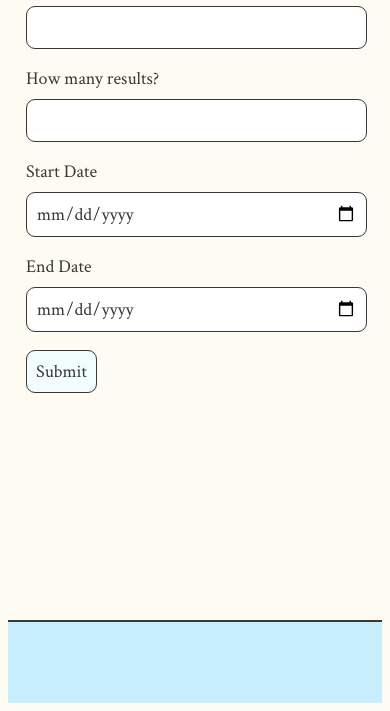
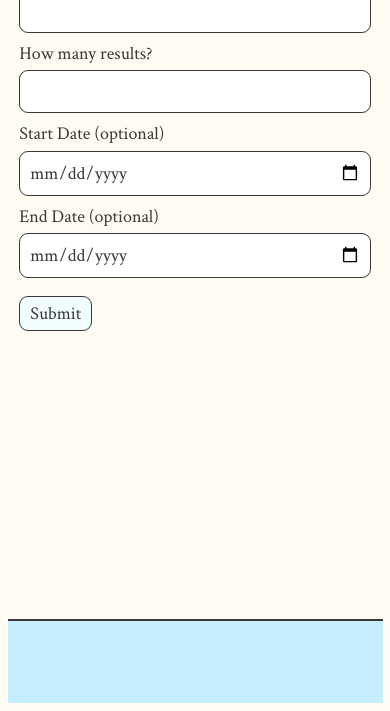
Before and after one commit to caseydean8/NYT-api-search, a plain HTML site: page index.html in a window 390 px wide. Shown: the part 149-860 px from the top of the page. Drawn offline with nearby package versions, Linux system fonts and the light colour scheme.

Commit message:
Added buttons, and media queries for tablets
.card div changed to button for mobile safari compatability.

```diff
--- a/app.js
+++ b/app.js
@@ -36,7 +36,7 @@ const articleDisplay = (results, resultNum) => {
   document.getElementById("form").style.display = "none";
   if (resultNum) results.length = resultNum;
   results.forEach(result => {
-    const card = $("<div>").addClass("card");
+    const card = $("<button>").addClass("card");
     $(card).text(result.headline.main);
     $(card).val(result.web_url);
     $("#card-holder").append(card);
--- a/index.html
+++ b/index.html
@@ -22,9 +22,9 @@
         <input type="text" name="search-term" id="search-term">
         <label for="records">How many results?</label>
         <input type="number" min="1" max="10" name="records" id="records">
-        <label for="start-date">Start Date</label>
+        <label for="start-date">Start Date (optional)</label>
         <input type="date" name="start-date" id="start">
-        <label for="end-date">End Date</label>
+        <label for="end-date">End Date (optional)</label>
         <input type="date" name="end-date" id="end">
         <button id="search" type="submit">Submit</button>
       </form>
--- a/style.css
+++ b/style.css
@@ -1,10 +1,3 @@
-body {
-  background: radial-gradient(
-    circle,
-    rgba(253, 251, 242, 1) 80%,
-    rgba(241, 252, 253, 1) 100%
-  );
-}
 
 .parent {
   display: grid;
@@ -16,7 +9,6 @@ body {
   background: #fdfbf2;
   font-size: 62.5%;
   font-family: "Crimson Text", serif;
-  /* max-width: 768px; */
   margin: 0 auto;
   color: #393737;
   grid-template-areas:
@@ -35,7 +27,6 @@ body {
   grid-area: header;
   font-family: Chomsky;
   text-align: center;
-  /* align-items: center; */
   justify-items: center;
   background: #c7eeff;
   border-bottom: 1px solid #393737;
@@ -44,14 +35,10 @@ body {
 
 h1 {
   margin-bottom: 0;
-  /* margin: 1.6em 0 -20px 0; */
   font-size: 370%;
   display: flex;
   align-items: center;
   justify-content: center;
-  /* justify-self: center; */
-  /* text-shadow: -1px -1px 0 #c7eeff, 1px -1px 0 #c7eeff, -1px 1px 0 #c7eeff,
-    1px 1px 0 #c7eeff; */
 }
 
 h2 {
@@ -61,12 +48,13 @@ h2 {
   display: flex;
   align-items: center;
   justify-content: center;
-  /* margin: -4px 0 0 0; */
 }
 
 #main {
   grid-area: main;
   font-size: 1.8em;
+  width: 100%;
+  min-width: 375px;
 }
 
 #card-holder {
@@ -74,10 +62,11 @@ h2 {
 }
 
 input {
+  display: block;
   font-family: "Crimson Text", serif;
   color: #393737;
-  width: 95%;
-  margin: 0.5em 0 1em 0;
+  width: 96%;
+  margin: 0.3em 0 0.5em 0;
   padding: 0.5em;
   font-size: 1em;
   border: solid 1px #393737;
@@ -85,7 +74,7 @@ input {
 }
 
 form {
-  margin: 1em;
+  margin: 1em 15%;
 }
 
 button {
@@ -101,14 +90,16 @@ button {
 }
 
 #search {
-  margin: 0;
+  margin-top: 0.5em;
+  padding: 5px 10px;
 }
 
 .card {
+  width: 96%;
   font-size: 1.8em;
   margin: 0.5em;
   padding: 0.5em;
-  border: solid 1px #4d6de3;
+  border: solid 1px #393737;
   border-radius: 5px;
   background-color: #f1fcfd;
   transition: background-color 0.5s;
@@ -125,7 +116,7 @@ button:hover {
 }
 
 #clear {
-  margin: 0 0.5em 1em;
+  margin: 0.5em 0.5em 1em;
   font-size: 1.5em;
 }
 
@@ -134,8 +125,19 @@ button:hover {
   background-color: #4d6de3;
   border-top: 2px solid #393737;
 }
+/* ------ media queries ------ */
 
-@media only screen and (max-width: 600px) {
+@media only screen and (max-width: 1024px) {
+  .parent {
+    grid-template-rows: 1fr 6fr 0.5fr;
+
+  }
+  form {
+    margin: 1em 0;
+  }
+}
+
+@media only screen and (max-width: 414px) {
   body {
     background: #fdfbf2;
   }
@@ -155,6 +157,8 @@ button:hover {
   }
 
   h1 {
+    font-size: 325%;
+    margin: 0.1em 0 0;
     text-shadow: -1px -1px 0 #c7eeff, 1px -1px 0 #c7eeff, -1px 1px 0 #c7eeff,
       1px 1px 0 #c7eeff;
   }
@@ -163,12 +167,19 @@ button:hover {
     margin-bottom: 0;
   }
 
+  form {
+    margin: 1em 3%;
+  }
+
+  input {
+    width: 94%;
+  }
+
   .card {
     font-size: 1.5em;
   }
 
   #footer {
     background: #c7eeff;
-    /* background: linear-gradient(180deg, rgba(199,238,255,1) 67%, rgba(77,109,227,1) 100%);; */
   }
 }
```
